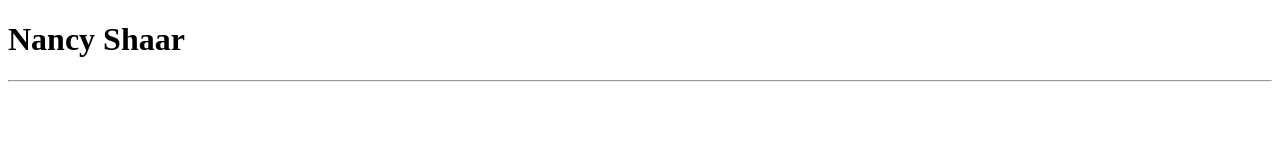
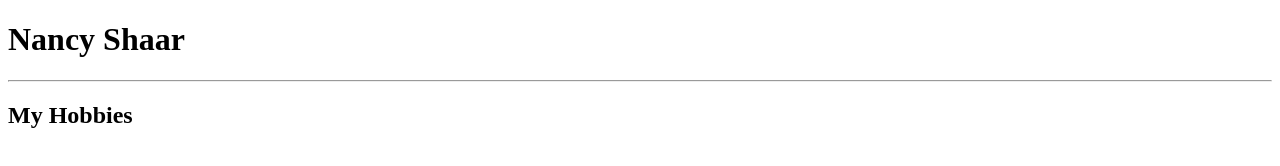
Before and after one commit to nshaar01/Wk3AboutMe, a plain HTML site: page index.html in a window 1280 px wide. Drawn offline with Linux system fonts and the light colour scheme.

Commit message:
Added the heading for list

```diff
--- a/index.html
+++ b/index.html
@@ -8,7 +8,7 @@
 <body>
     <h1> Nancy Shaar </h1>
     <hr>
-
+    <h2> My Hobbies </h2>
 
 </body>
 </html>
```
